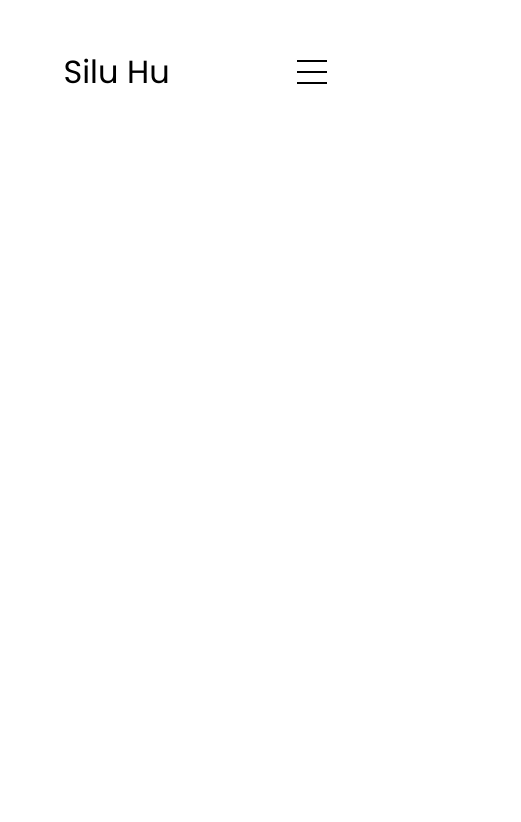
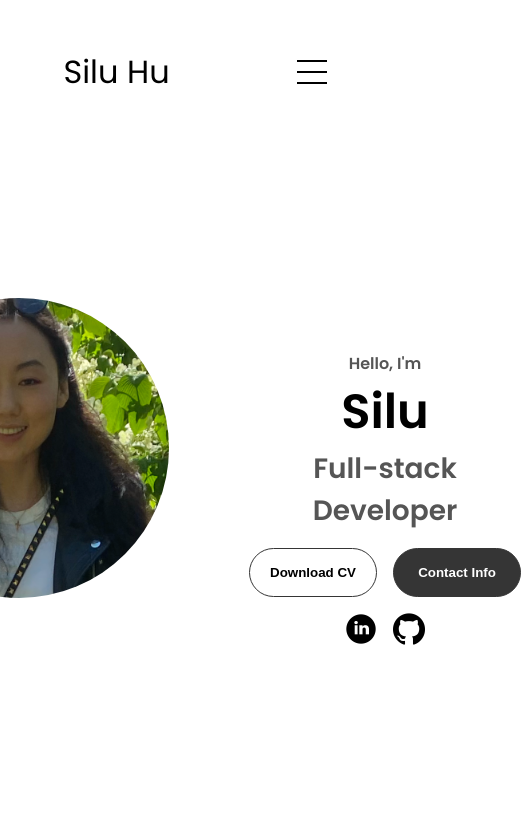
Before and after one commit to erinh816/NewPortfolio, a plain HTML site: page index.html in a window 390 px wide. Shown: the whole page, 521 px wide, since content can reach past the window. Drawn offline with Linux system fonts and the light colour scheme; a web font is replaced by a local one.

Commit message:
landing page is almost done, hero section is not responsive yet

```diff
--- a/index.html
+++ b/index.html
@@ -40,6 +40,29 @@
     </div>
   </nav>
 
+  <!-- hero section -->
+  <section id="profile">
+    <div class="section__pic-container">
+      <img src="./assets/profile.png" alt="Silu Hu profile picture" class="profile-pic">
+    </div>
+
+    <div class="section__text">
+      <p class="section__text__p1">Hello, I'm</p>
+      <h1 class="title">Silu</h1>
+      <p class="section__text__p2">Full-stack Developer</p>
+      <div class="btn-container">
+        <button class="btn btn-color-2" onclick="window.open('./assets/resume.pdf')">Download CV</button>
+        <button class="btn btn-color-1" onclick="location.href='./#contact'">Contact Info</button>
+      </div>
+      <div id="social-container">
+        <img src="./assets/linkedin-logo.png" alt="My Linkedin profile" class="icon"
+          onclick="location.href='https://linkedin.com/'">
+        <img src="./assets/github-logo.png" alt="My Github profile" class="icon"
+          onclick="location.href='https://github.com/'">
+      </div>
+    </div>
+  </section>
+
   <script src="script.js"></script>
 </body>
 
@@ -47,4 +70,5 @@
 
 <!-- update later
   1. inline event handler
+  2. update linkedin and github link, and attach cv maybe
 -->
--- a/style.css
+++ b/style.css
@@ -146,6 +146,127 @@ a:hover {
   opacity:1
 }
 
+/* why with this again?? */
+/* TODO: */
 /* .hamburger-icon span:first-child {
   transform:none;
 } */
+
+/* SECTIONS */
+
+section {
+  padding-top:4vh;
+  height:96vh;
+  margin:0 10rem;
+  box-sizing:border-box;
+  min-height:fit-content;
+}
+/* there's somthing wrong here or in html, there's no section-container class */
+/* TODO: */
+.section-container {
+  display:flex;
+}
+
+/* PROFILE SECTION */
+#profile {
+  display:flex;
+  justify-content:center;
+  gap:5rem;
+  height:80vh;
+}
+
+.section__pic-container {
+  display:flex;
+  height:400px;
+  width:400px;
+  margin:auto 0;
+}
+
+/* TODO: I added this class and profile pic is not responsive */
+.profile-pic {
+  width:300px;
+  height:300px;
+  clip-path: circle(50%); /* Create a circular mask with a radius of 50% */
+  object-fit: cover; /* Ensure the image covers the entire circular area */
+}
+
+.section__text {
+  align-self:center;
+  text-align:center;
+}
+
+.section__text p {
+  font-weight:600;
+}
+
+.section__text__p1 {
+  text-align:center;
+}
+
+.section__text__p2 {
+  font-size:1.75rem;
+  margin-bottom:1rem;
+}
+
+.title {
+  font-size: 3rem;
+  text-align:center;
+}
+
+#social-container {
+  display:flex;
+  justify-content:center;
+  margin-top:1rem;
+  gap:1rem;
+}
+
+/* ICONS */
+.icon {
+  cursor:pointer;
+  height:2rem;
+}
+
+/* BUTTONS */
+.btn-container {
+  display:flex;
+  justify-content:center;
+  gap:1rem;
+}
+
+.btn {
+  font-weight:600;
+  transition: all 300ms ease;
+  padding:1rem;
+  width:8rem;
+  border-radius:2rem;
+}
+
+/* TODO:really competitive in this section, organize */
+.btn-color-1, .btn-color-2 {
+  border:rgb(53,53,53) 0.1rem solid;
+}
+
+.btn-color-1:hover, .btn-color-2:hover {
+  cursor:pointer;
+}
+
+.btn-color-1, .btn-color-2:hover {
+  background:rgb(53,53,53);
+  color:white;
+}
+
+.btn-color-1:hover{
+  background:rgb(0,0,0);
+}
+
+.btn-color-2 {
+  background:none;
+}
+
+.btn-color-2:hover {
+  border:rgb(255,255,255) 0.1rem solid;
+}
+
+.btn-container {
+  gap:1rem;
+}
```
Also changed, not shown: assets/github-logo.png (added), assets/linkedin-logo.png (added), assets/profile.png (added).
